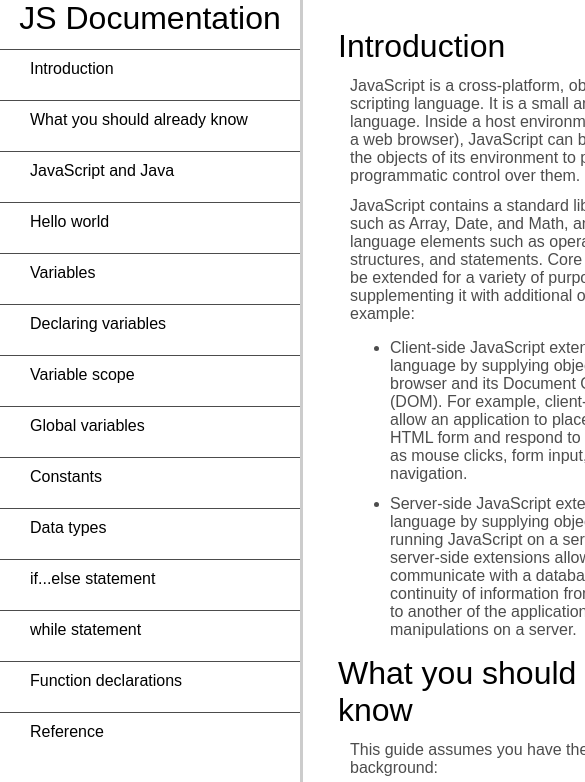
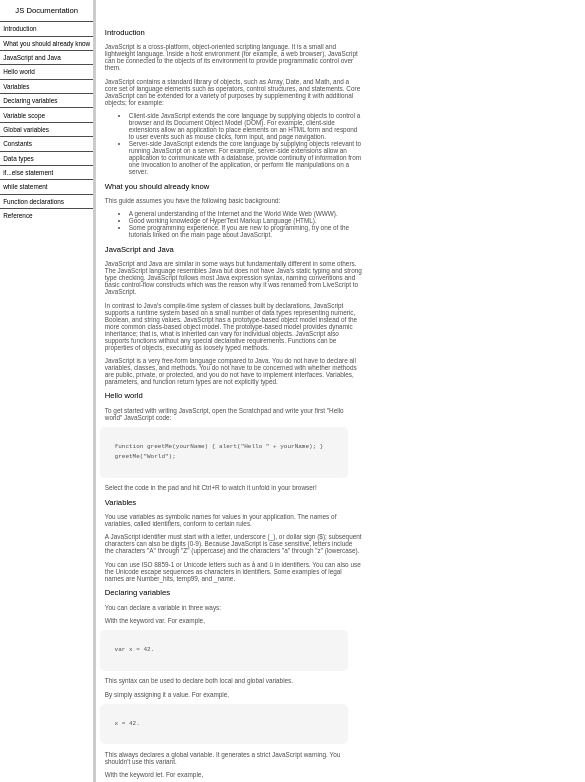
Before and after one commit to antoniobordignon/responsive-web-design-technical-documentation-page, a plain HTML site: page index.html in a window 390 px wide. Shown: the top 782 px of the page, 585 px wide, since content can reach past the window. Drawn offline with Linux system fonts and the light colour scheme; a web font is replaced by a local one.

Commit message:
corrected responsiveness

```diff
--- a/styles.css
+++ b/styles.css
@@ -9,11 +9,8 @@ body {
     position: fixed;
     top: 0px;
     left: 0px;
-    width: 300px;
-    min-width: 290px;
     height: 100%;
     border-right: solid  rgba(0, 0, 0, 0.2);
-
 }
 
 #navbar ul {
@@ -21,8 +18,6 @@ body {
     padding: 0;
     overflow-y: auto;
     overflow-x: hidden;
-    margin: 0;
-
 }
 
 #navbar li{
@@ -51,7 +46,7 @@ body {
 
 #navbar header {
     text-align: center;
-    margin: auto;
+    margin-top: 0.75em;
 }
 
 header {
@@ -60,11 +55,8 @@ header {
 }
 
 .main-section p, li, code{
-    margin: .75em;
     color: rgba(0, 0, 0, .7);
 }
-
-
 
 code {
     background-color: rgba(0, 0, 0, .04);
@@ -77,9 +69,54 @@ code {
     line-height: 2em;
 }
 
+@media screen and (max-width: 1024px) {
+
+    body {
+        font-size: .7em;
+        max-width: 100%;
+    }
+
+    #navbar a {
+        padding: .5em;
+    }
+
+    header {
+        font-size: 1.2em;
+    }
+
+    #main-doc {
+        position: relative;
+        margin-left: 15em;
+    }
+}
+
+@media screen and (max-width: 420px) {
+
+    body {
+        font-size: .4em;
+        max-width: 100%;
+    }
+
+    #navbar a {
+        padding: .5em;
+    }
+
+    header {
+        font-size: 1.2em;
+    }
+
+    #main-doc {
+        position: relative;
+        margin-left: 12em;
+    }
+
+    li {
+        margin-left: -2.5em;
+    }
 
 
-@media (max-width: 1800px)
-{
-
+    code {
+        width: 85%;
+        margin-left: -1em;
+    }
 }
```
